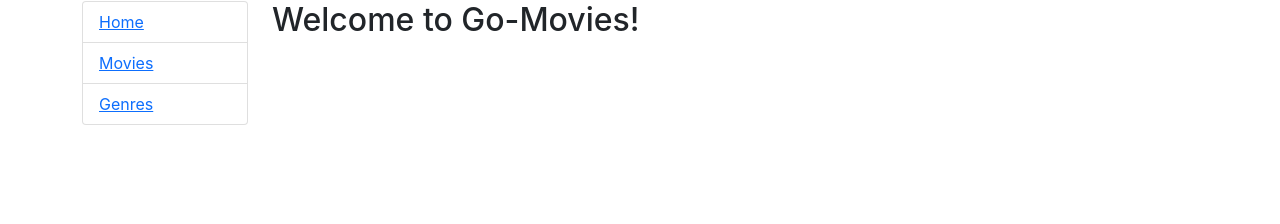
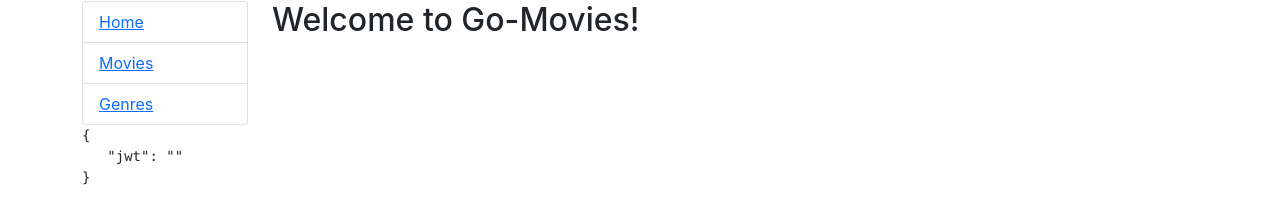
Before and after one commit to petrostrak/go-watch-a-movie, a React (Create React App) app: page / in a window 1280 px wide. Shown: the part 104-328 px from the top of the page. Built offline with nearby package versions, Linux system fonts and the light colour scheme.

Commit message:
Handle successful login

```diff
--- a/src/App.js
+++ b/src/App.js
@@ -75,6 +75,9 @@ export default class App extends Component {
                   )}
 
                 </ul>
+                <pre>
+                  {JSON.stringify(this.state, null, 3)}
+                </pre>
               </nav>
             </div>
 
--- a/src/components/Login.js
+++ b/src/components/Login.js
@@ -70,8 +70,16 @@ export default class Login extends Component {
                     })
                 } else {
                     console.log(data);
+                    this.handleJWTChange(Object.values(data)[0]);
+                    this.props.history.push({
+                        pathname: "/admin",
+                    })
                 }
             })
+    }
+
+    handleJWTChange(jwt) {
+        this.props.handleJWTChange(jwt);
     }
 
     hasError(key) {
```
